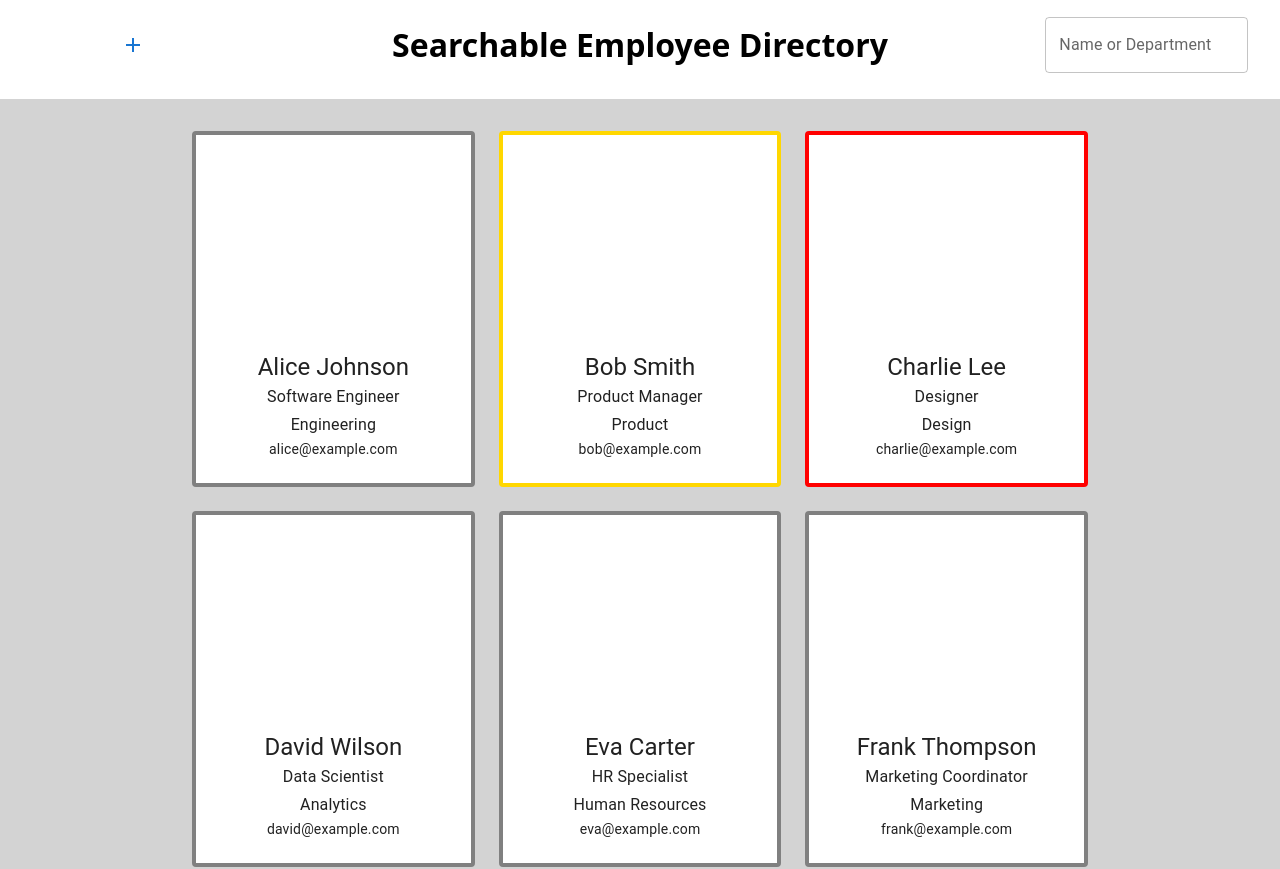
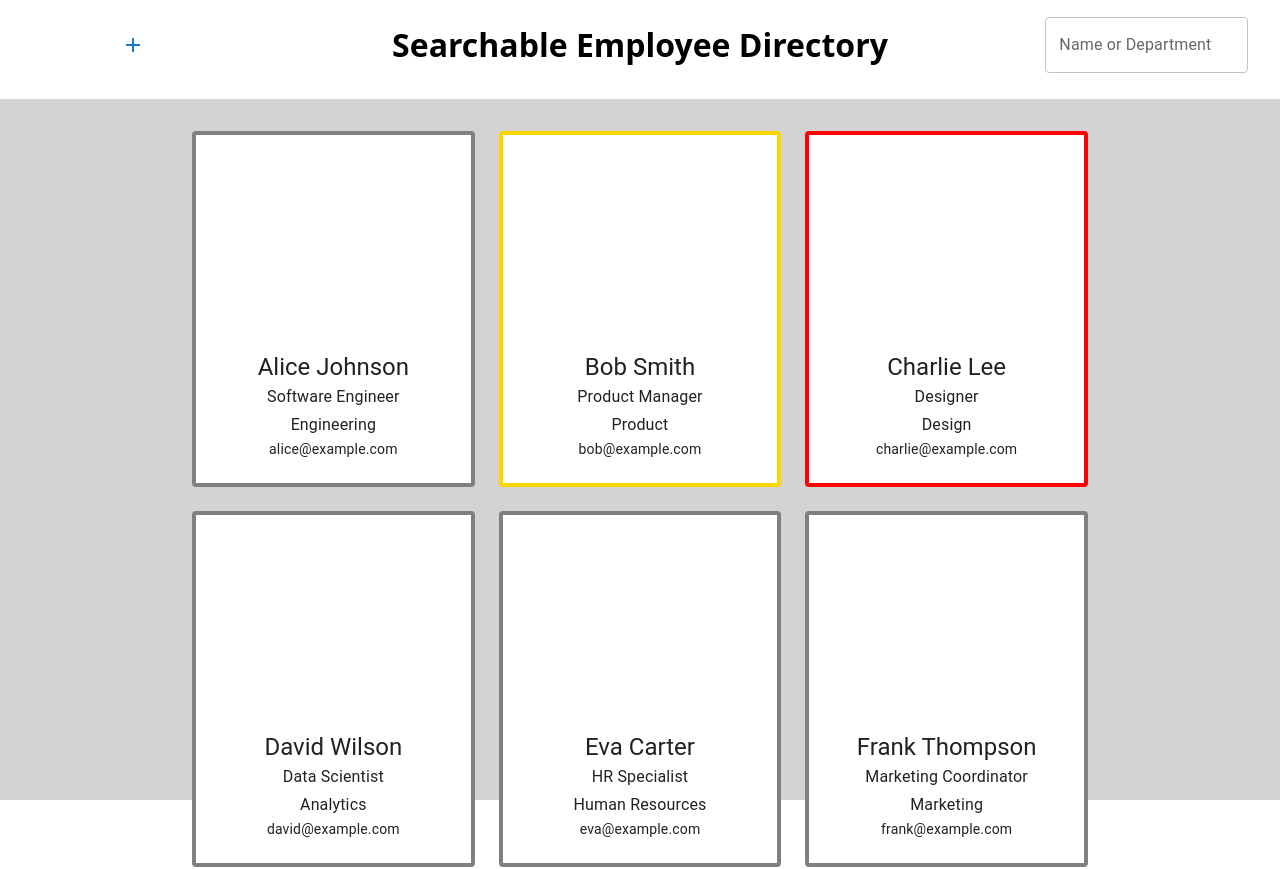
Before and after one commit to nxmoulleb/employee-directory, a React (Vite) app in the folder react-directory/: page / in a window 1280 px wide. Shown: the top 869 px of the page. Built offline with nearby package versions, Linux system fonts and the light colour scheme.

Commit message:
fixed search bar resizing the whole page

```diff
--- a/react-directory/src/App.css
+++ b/react-directory/src/App.css
@@ -1,41 +1,5 @@
 #root {
-  margin: 0 auto;
   text-align: center;
   background-color: lightgray;
+  height: 100%;
 }
-
-.logo {
-  height: 6em;
-  padding: 1.5em;
-  will-change: filter;
-  transition: filter 300ms;
-}
-.logo:hover {
-  filter: drop-shadow(0 0 2em #646cffaa);
-}
-.logo.react:hover {
-  filter: drop-shadow(0 0 2em #61dafbaa);
-}
-
-@keyframes logo-spin {
-  from {
-    transform: rotate(0deg);
-  }
-  to {
-    transform: rotate(360deg);
-  }
-}
-
-@media (prefers-reduced-motion: no-preference) {
-  a:nth-of-type(2) .logo {
-    animation: logo-spin infinite 20s linear;
-  }
-}
-
-.card {
-  padding: 2em;
-}
-
-.read-the-docs {
-  color: #888;
-}
--- a/react-directory/src/directory/card-grid.jsx
+++ b/react-directory/src/directory/card-grid.jsx
@@ -108,7 +108,7 @@
       container
       spacing={{ xs: 2, md: 3 }}
       columns={{ xs: 1, sm: 6, md: 12 }}
-      sx={{ padding: "2rem", paddingLeft: "15%", paddingRight: "15%" }}
+      sx={{padding: "2rem", paddingLeft: "15%", paddingRight: "15%" }}
     >
       {filteredData.map((item, i) => (
         <Grid key={i} size={{ xs: 1, sm: 3, md: 4 }}>
--- a/react-directory/src/index.css
+++ b/react-directory/src/index.css
@@ -9,10 +9,13 @@
   -moz-osx-font-smoothing: grayscale;
 }
 
+html {
+  height: 100%;
+}
+
 body {
   margin: 0;
-  display: flex;
-  place-items: center;
-  min-width: 320px;
-  min-height: 100vh;
+  height: 100%;
+  /* min-width: 320px;
+  min-height: 100vh; */
 }
```
